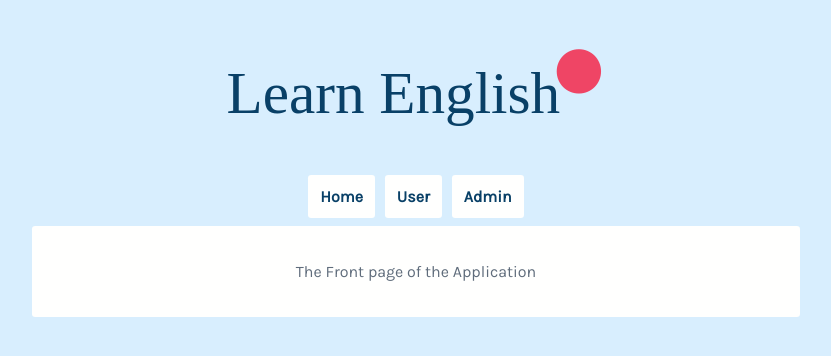
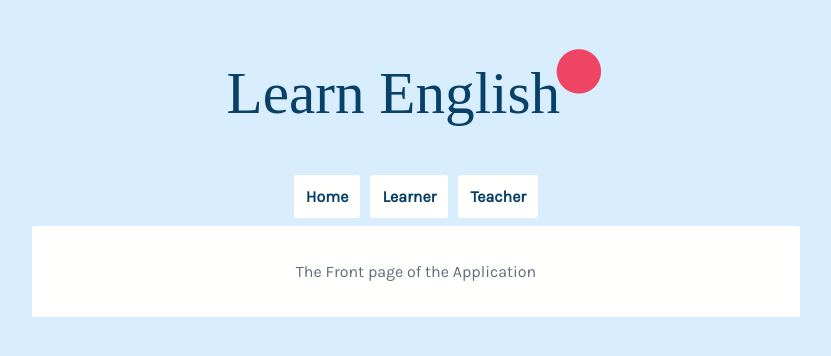
Before and after one commit to mirjamielisabet/fullstack-project-work, a React (Create React App) app in the folder frontend/: page / in a window 1280 px wide. Shown: the top 356 px of the page, without its empty margins (224-1055 px from the left). Built offline with nearby package versions, Linux system fonts and the light colour scheme; no server answers; a web font is replaced by a local one.

Commit message:
Modify NavigationComponent.js: update Links: /teacher to /admin and change Link names to 'Learner' and 'Teacher'

```diff
--- a/frontend/src/components/NavigationComponent.js
+++ b/frontend/src/components/NavigationComponent.js
@@ -11,10 +11,10 @@ export class NavigationBar extends React.Component {
             <Link to="/">Home</Link>
           </li>
           <li>
-            <Link to="/user">User</Link>
+            <Link to="/user">Learner</Link>
           </li>
           <li>
-            <Link to="/teacher">Admin</Link>
+            <Link to="/admin">Teacher</Link>
           </li>
         </ul>
       </div>
```
